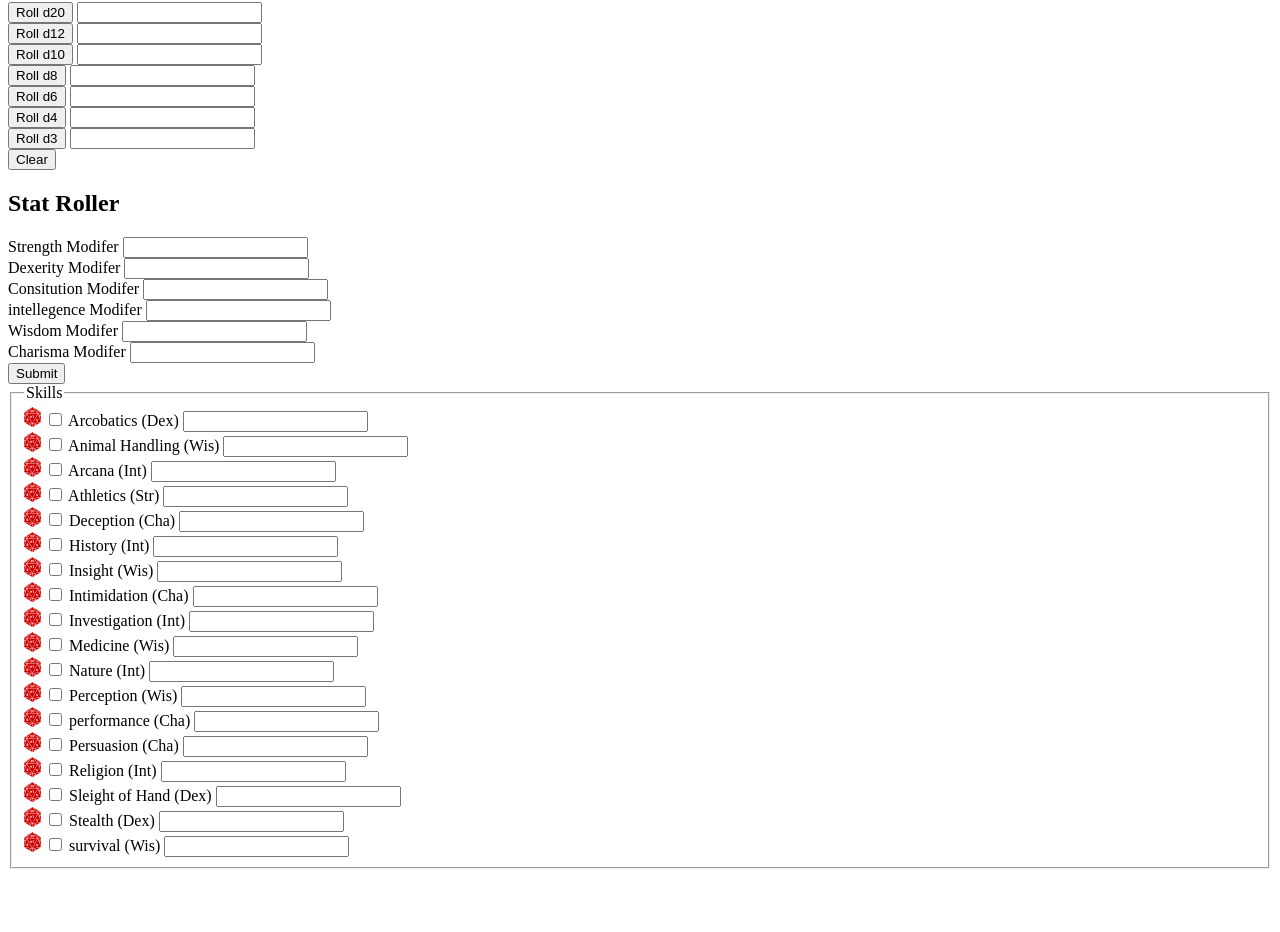
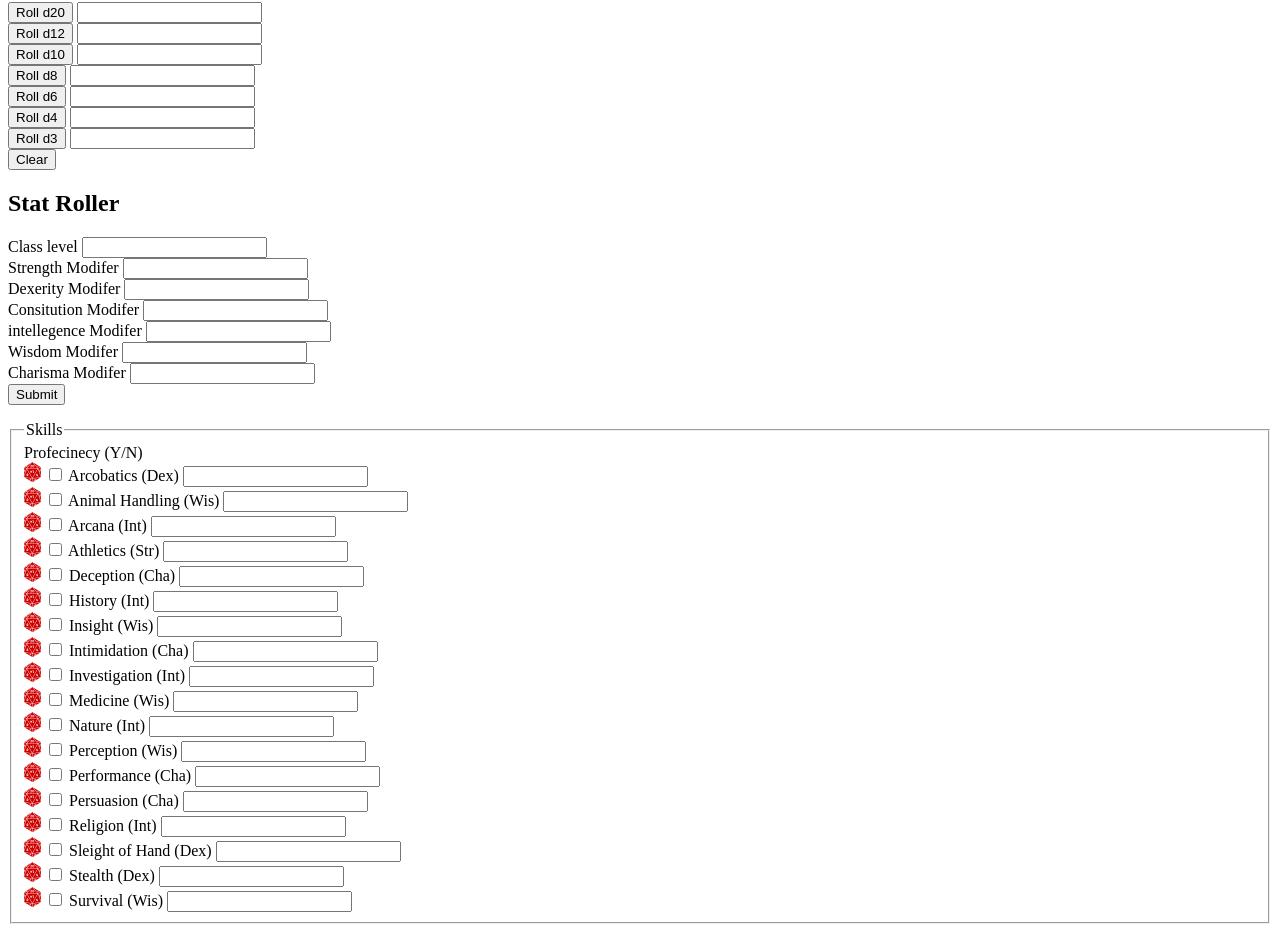
Before and after one commit to Zackery23/Project1.github.io, a plain HTML site: page index.html in a window 1280 px wide. Shown: the part 78-1010 px from the top of the page. Before the commit the page ends 955 px from the top, so only its background shows below. Drawn offline with Linux system fonts and the light colour scheme.

Commit message:
Update index.html

```diff
--- a/index.html
+++ b/index.html
@@ -35,18 +35,22 @@
     <h2>Stat Roller</h2>
     <article id = 'statRoller'>
         <div>
-            Strength Modifer <input type = "text" id = 'strMod'><br>
-            Dexerity Modifer <input type = "text" id = 'dexMod'><br>
-            Consitution Modifer <input type = "text" id = 'ConMod'><br>
-            intellegence Modifer <input type = "text" id = 'intMod'><br>
-            Wisdom Modifer <input type = "text" id = 'wisMod'><br>
-            Charisma Modifer <input type = "text" id = 'chaMod'><br>
-            <button id = "buttonStatRoller">Submit</button>
+            <p>
+                Class level <input type = "text" id = 'classLvl'><br>
+                Strength Modifer <input type = "text" id = 'strMod'><br>
+                Dexerity Modifer <input type = "text" id = 'dexMod'><br>
+                Consitution Modifer <input type = "text" id = 'conMod'><br>
+                intellegence Modifer <input type = "text" id = 'intMod'><br>
+                Wisdom Modifer <input type = "text" id = 'wisMod'><br>
+                Charisma Modifer <input type = "text" id = 'chaMod'><br>
+                <button onclick = "In.inputChar()" id = "buttonStatRoller">Submit</button>
+            </p>
         </div>
     </article>
     <article>
         <fieldset id = "skillsSection">
             <legend>Skills</legend>
+            Profecinecy (Y/N)<br>
             <label for = "Arcobatics">
                 <button class = skillButton id = "acroButton" onclick = ""></button>
                 <input type = "checkbox" name = "Arcobatics" id = "Arcobatics"/> Arcobatics (Dex)
@@ -109,7 +113,7 @@
             </label>
             <label for = "performance">
                 <button class = skillButton id = "peformButton" onclick = ""></button>
-                <input type = "checkbox" name = "performance" id = "performance"/> performance (Cha)
+                <input type = "checkbox" name = "performance" id = "performance"/> Performance (Cha)
                 <input class = "hide_skills" type = "text" id = 'performOut'><br>
             </label>
             <label for = "persuade">
@@ -134,7 +138,7 @@
             </label>
             <label for = "survival">
                 <button class = skillButton id = "survivalButton" onclick = ""></button>
-                <input type = "checkbox" name = "survival" id = "survival"/> survival (Wis)
+                <input type = "checkbox" name = "survival" id = "survival"/> Survival (Wis)
                 <input class = "hide_skills" type = "text" id = 'survialOut'><br>
             </label>
         </fieldset>
```
